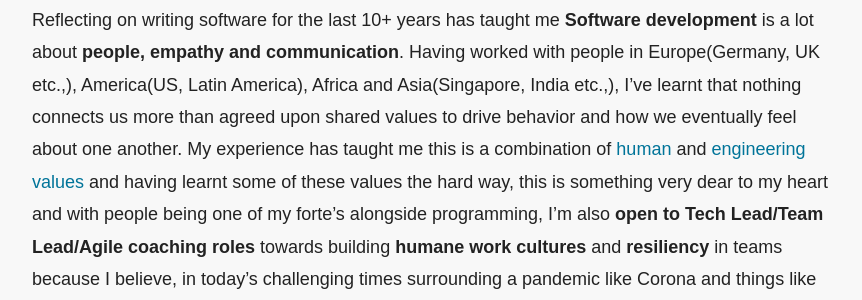
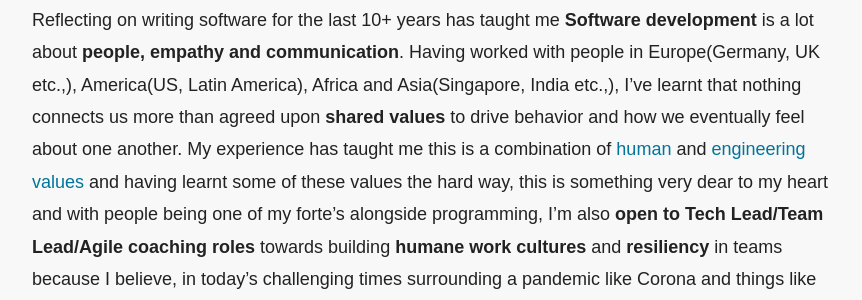
Before and after one commit to boddhisattva/website, a Jekyll site: the page built from about/index.md, in a window 1280 px wide. Shown: the part 467-767 px from the top of the page, without its empty margins (208-1070 px from the left). Built offline with Jekyll 4.4.1, drawn with Linux system fonts in a browser that asks for light colours.

```diff
--- a/about/index.md
+++ b/about/index.md
@@ -8,7 +8,7 @@ date:  2014-11-19 21:50:53
 
 A human being **driven by values** & a person who **cares about people & his work**. By profession, I'm a **freelance software programmer living in Berlin**, Germany with **10+ years** of software development experience, including **1.5 years** in a **lead developer** role. Technologies and frameworks that I have experience and would like to work with include - **Ruby, Rails, Python and Elixir**. You can learn more about my **[past freelance work from here](https://www.linkedin.com/in/mohnish-jadwani-9a924619/)**
 
-Reflecting on writing software for the last 10+ years has taught me **Software development** is a lot about **people, empathy and communication**. Having worked with people in Europe(Germany, UK etc.,), America(US, Latin America), Africa and Asia(Singapore, India etc.,), I've learnt that nothing connects us more than agreed upon shared values to drive behavior and how we eventually feel about one another. My experience has taught me this is a combination of [human](https://www.notion.so/sadhakforlife/Personal-User-Manual-Mohnish-628423c4dbd14e188a8ae7474e689f54#0c61c76018c4467baa23b3d6b7d660ea) and [engineering values](https://www.notion.so/sadhakforlife/Personal-User-Manual-Mohnish-628423c4dbd14e188a8ae7474e689f54#c62ad0739e444eb7b414075aa8805e70) and having learnt some of these values the hard way, this is something very dear to my heart and with people being one of my forte's alongside programming, I'm also **open to Tech Lead/Team Lead/Agile coaching roles** towards building **humane work cultures** and **resiliency** in teams because I believe, in today's challenging times surrounding a pandemic like Corona and things like inflation and layoffs, these are key ingredients to building a better team towards building a great product.
+Reflecting on writing software for the last 10+ years has taught me **Software development** is a lot about **people, empathy and communication**. Having worked with people in Europe(Germany, UK etc.,), America(US, Latin America), Africa and Asia(Singapore, India etc.,), I've learnt that nothing connects us more than agreed upon **shared values** to drive behavior and how we eventually feel about one another. My experience has taught me this is a combination of [human](https://www.notion.so/sadhakforlife/Personal-User-Manual-Mohnish-628423c4dbd14e188a8ae7474e689f54#0c61c76018c4467baa23b3d6b7d660ea) and [engineering values](https://www.notion.so/sadhakforlife/Personal-User-Manual-Mohnish-628423c4dbd14e188a8ae7474e689f54#c62ad0739e444eb7b414075aa8805e70) and having learnt some of these values the hard way, this is something very dear to my heart and with people being one of my forte's alongside programming, I'm also **open to Tech Lead/Team Lead/Agile coaching roles** towards building **humane work cultures** and **resiliency** in teams because I believe, in today's challenging times surrounding a pandemic like Corona and things like inflation and layoffs, these are key ingredients to building a better team towards building a great product.
 
 In case you'd like to connect for a project you have in mind, feel free to connect via: **mail4mohnishj@gmail.com**.
 
```
